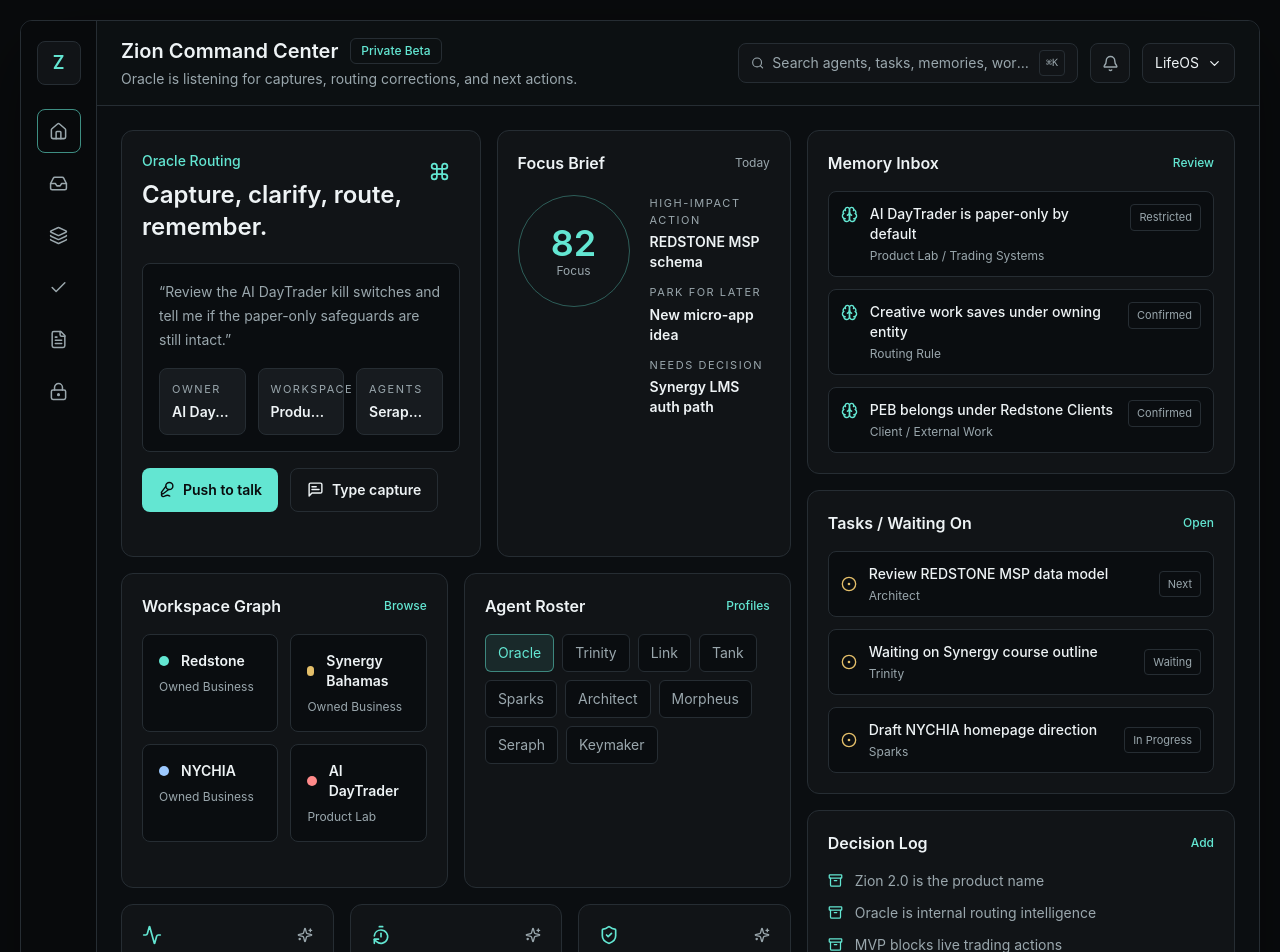
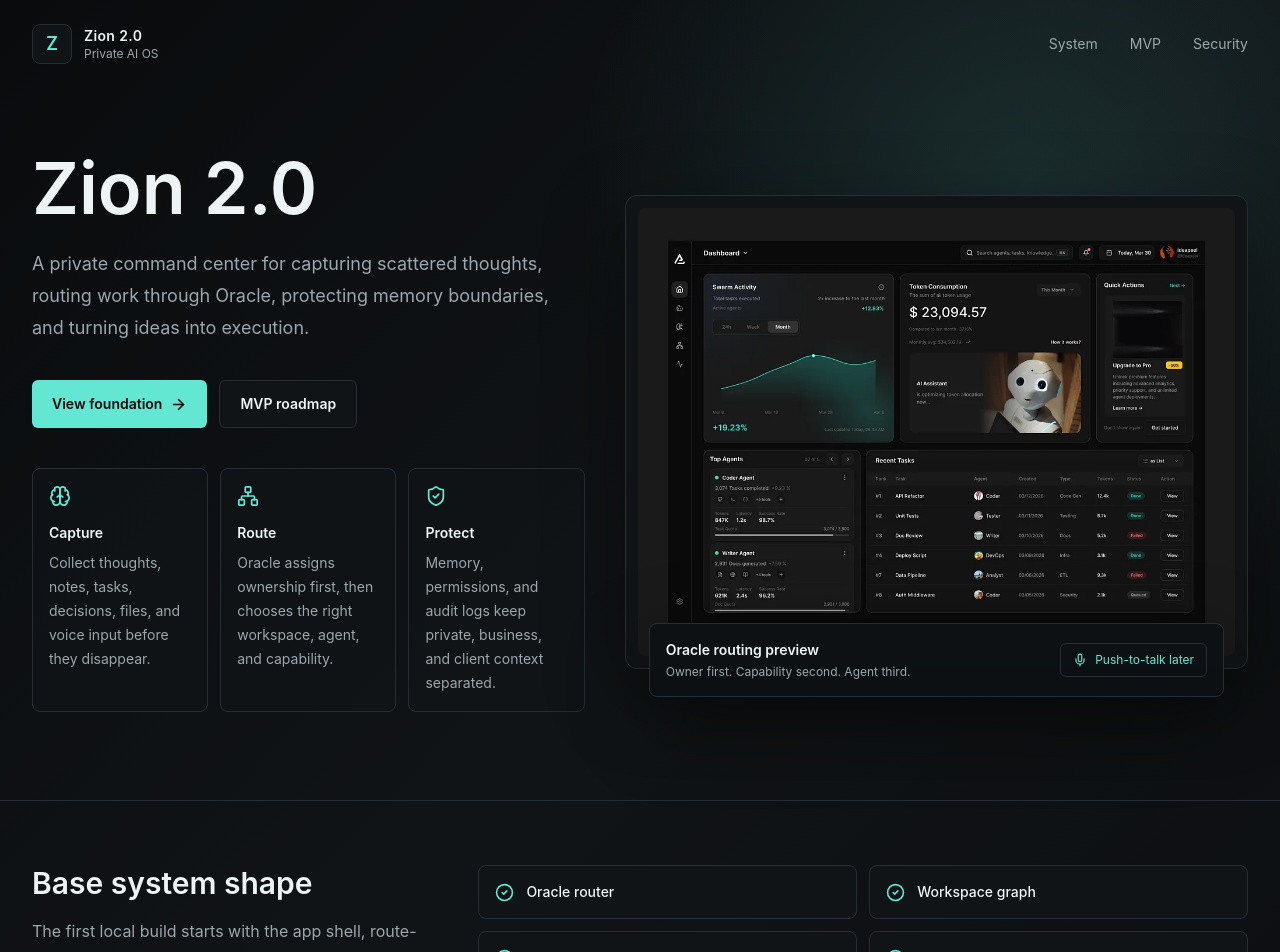
Before and after one commit to garretritchie/project-zion, a Next.js app: page / in a window 1280 px wide. Shown: the top 952 px of the page. Built offline with nearby package versions, Linux system fonts and the light colour scheme.

Commit message:
Updated page.tsx

```diff
--- a/app/page.tsx
+++ b/app/page.tsx
@@ -1,332 +1,157 @@
-import {
-  Activity,
-  Archive,
-  Bell,
-  Brain,
-  Check,
-  ChevronDown,
-  CircleDot,
-  Command,
-  FileText,
-  Fingerprint,
-  GitBranch,
-  Home as HomeIcon,
-  Inbox,
-  Layers3,
-  LockKeyhole,
-  MessageSquareText,
-  Mic2,
-  Search,
-  ShieldCheck,
-  Sparkles,
-  TimerReset
-} from "lucide-react";
+import Image from "next/image";
+import Link from "next/link";
+import { ArrowRight, Brain, CircleCheck as CheckCircle2, LockKeyhole, Mic as Mic2, Network, ShieldCheck } from "lucide-react";
 
-const navItems = [
-  { label: "Dashboard", icon: HomeIcon, active: true },
-  { label: "Capture", icon: Inbox },
-  { label: "Workspaces", icon: Layers3 },
-  { label: "Tasks", icon: Check },
-  { label: "Decisions", icon: FileText },
-  { label: "Security", icon: LockKeyhole }
+export const dynamic = "force-dynamic";
+
+const pillars = [
+  {
+    title: "Capture",
+    text: "Collect thoughts, notes, tasks, decisions, files, and voice input before they disappear.",
+    icon: Brain
+  },
+  {
+    title: "Route",
+    text: "Oracle assigns ownership first, then chooses the right workspace, agent, and capability.",
+    icon: Network
+  },
+  {
+    title: "Protect",
+    text: "Memory, permissions, and audit logs keep private, business, and client context separated.",
+    icon: ShieldCheck
+  }
 ];
 
-const agents = ["Oracle", "Trinity", "Link", "Tank", "Sparks", "Architect", "Morpheus", "Seraph", "Keymaker"];
-
-const workspaceNodes = [
-  { name: "Redstone", type: "Owned Business", accent: "bg-zion-cyan" },
-  { name: "Synergy Bahamas", type: "Owned Business", accent: "bg-zion-gold" },
-  { name: "NYCHIA", type: "Owned Business", accent: "bg-[#9cc9ff]" },
-  { name: "AI DayTrader", type: "Product Lab", accent: "bg-[#ff8a8a]" }
-];
-
-const memories = [
-  { title: "AI DayTrader is paper-only by default", scope: "Product Lab / Trading Systems", level: "Restricted" },
-  { title: "Creative work saves under owning entity", scope: "Routing Rule", level: "Confirmed" },
-  { title: "PEB belongs under Redstone Clients", scope: "Client / External Work", level: "Confirmed" }
-];
-
-const tasks = [
-  { title: "Review REDSTONE MSP data model", owner: "Architect", state: "Next" },
-  { title: "Waiting on Synergy course outline", owner: "Trinity", state: "Waiting" },
-  { title: "Draft NYCHIA homepage direction", owner: "Sparks", state: "In Progress" }
-];
-
-const decisions = [
-  "Zion 2.0 is the product name",
-  "Oracle is internal routing intelligence",
-  "MVP blocks live trading actions"
-];
+const roadmap = ["Text capture", "Mock Oracle routing", "Memory inbox", "Tasks and waiting-on", "Decision log"];
 
 export default function Home() {
   return (
-    <main className="min-h-screen bg-zion-bg p-3 text-zion-text sm:p-5">
-      <div className="mx-auto grid min-h-[calc(100vh-40px)] max-w-[1500px] grid-cols-1 overflow-hidden rounded-xl border border-zion-line bg-[#0b0e11] shadow-command lg:grid-cols-[76px_1fr]">
-        <aside className="hidden border-r border-zion-line bg-[#080a0c] lg:flex lg:flex-col lg:items-center lg:justify-between lg:py-5">
-          <div className="flex flex-col items-center gap-6">
-            <div className="grid h-11 w-11 place-items-center rounded-lg border border-zion-line bg-zion-panel text-lg font-semibold text-zion-cyan">
+    <main className="min-h-screen overflow-hidden">
+      <header className="mx-auto flex w-full max-w-7xl items-center justify-between px-6 py-6 lg:px-8">
+        <Link className="flex items-center gap-3" href="/">
+          <span className="grid h-10 w-10 place-items-center rounded-lg border border-zion-line bg-zion-panel text-lg font-semibold text-zion-cyan">
             Z
+          </span>
+          <span>
+            <span className="block text-sm font-semibold tracking-wide text-zion-text">Zion 2.0</span>
+            <span className="block text-xs text-zion-muted">Private AI OS</span>
+          </span>
+        </Link>
+        <nav className="hidden items-center gap-8 text-sm text-zion-muted md:flex">
+          <a className="transition hover:text-zion-text" href="#system">
+            System
+          </a>
+          <a className="transition hover:text-zion-text" href="#roadmap">
+            MVP
+          </a>
+          <a className="transition hover:text-zion-text" href="#security">
+            Security
+          </a>
+        </nav>
+      </header>
+
+      <section className="mx-auto grid min-h-[calc(100vh-88px)] w-full max-w-7xl grid-cols-1 items-center gap-10 px-6 pb-14 pt-8 lg:grid-cols-[0.94fr_1.06fr] lg:px-8">
+        <div className="max-w-3xl">
+          <h1 className="max-w-3xl text-5xl font-semibold leading-[1.02] tracking-normal text-zion-text sm:text-6xl lg:text-7xl">
+            Zion 2.0
+          </h1>
+          <p className="mt-6 max-w-2xl text-lg leading-8 text-zion-muted">
+            A private command center for capturing scattered thoughts, routing work through Oracle, protecting memory boundaries, and turning ideas into execution.
+          </p>
+          <div className="mt-9 flex flex-col gap-3 sm:flex-row">
+            <a
+              className="inline-flex h-12 items-center justify-center gap-2 rounded-md bg-zion-cyan px-5 text-sm font-semibold text-zion-bg transition hover:bg-[#86f0e0]"
+              href="#system"
+            >
+              View foundation
+              <ArrowRight size={17} strokeWidth={2.2} />
+            </a>
+            <a
+              className="inline-flex h-12 items-center justify-center rounded-md border border-zion-line bg-zion-panel px-5 text-sm font-semibold text-zion-text transition hover:border-zion-cyan/60"
+              href="#roadmap"
+            >
+              MVP roadmap
+            </a>
           </div>
-            <nav className="flex flex-col gap-2">
-              {navItems.map((item) => {
-                const Icon = item.icon;
+          <div className="mt-10 grid max-w-2xl grid-cols-1 gap-3 sm:grid-cols-3">
+            {pillars.map((pillar) => {
+              const Icon = pillar.icon;
               return (
-                  <button
-                    key={item.label}
-                    aria-label={item.label}
-                    className={`grid h-11 w-11 place-items-center rounded-lg border text-zion-muted transition ${
-                      item.active
-                        ? "border-zion-cyan/60 bg-zion-cyan/12 text-zion-cyan"
-                        : "border-transparent hover:border-zion-line hover:bg-zion-panel hover:text-zion-text"
-                    }`}
-                  >
-                    <Icon size={19} strokeWidth={1.9} />
-                  </button>
+                <article key={pillar.title} className="rounded-lg border border-zion-line bg-zion-panel/70 p-4">
+                  <Icon className="mb-4 text-zion-cyan" size={22} strokeWidth={1.9} />
+                  <h2 className="text-sm font-semibold text-zion-text">{pillar.title}</h2>
+                  <p className="mt-2 text-sm leading-6 text-zion-muted">{pillar.text}</p>
+                </article>
               );
             })}
-            </nav>
           </div>
-          <button aria-label="Identity vault" className="grid h-11 w-11 place-items-center rounded-lg border border-zion-line text-zion-muted">
-            <Fingerprint size={19} />
-          </button>
-        </aside>
+        </div>
 
-        <section className="flex min-w-0 flex-col">
-          <header className="flex flex-col gap-4 border-b border-zion-line bg-[#0d1114]/95 px-4 py-4 backdrop-blur md:flex-row md:items-center md:justify-between lg:px-6">
+        <div className="relative">
+          <div className="rounded-xl border border-zion-line bg-zion-panel p-3 shadow-command">
+            <Image
+              src="/assets/zion-dashboard-inspiration.webp"
+              alt="Dark command-center dashboard inspiration"
+              width={1024}
+              height={768}
+              priority
+              className="aspect-[4/3] w-full rounded-lg object-cover"
+            />
+          </div>
+          <div className="absolute -bottom-7 left-6 right-6 rounded-lg border border-zion-line bg-[#0d1114]/95 p-4 shadow-command backdrop-blur">
+            <div className="flex items-center justify-between gap-5">
               <div>
-              <div className="flex items-center gap-3">
-                <h1 className="text-xl font-semibold tracking-normal text-zion-text">Zion Command Center</h1>
-                <span className="rounded-md border border-zion-line px-2.5 py-1 text-xs font-medium text-zion-cyan">Private Beta</span>
+                <p className="text-sm font-semibold text-zion-text">Oracle routing preview</p>
+                <p className="mt-1 text-xs text-zion-muted">Owner first. Capability second. Agent third.</p>
               </div>
-              <p className="mt-1 text-sm text-zion-muted">Oracle is listening for captures, routing corrections, and next actions.</p>
-            </div>
-            <div className="flex flex-col gap-3 sm:flex-row sm:items-center">
-              <div className="flex h-10 min-w-0 items-center gap-2 rounded-lg border border-zion-line bg-zion-panel px-3 text-sm text-zion-muted sm:w-[340px]">
-                <Search size={16} />
-                <span className="truncate">Search agents, tasks, memories, workspaces...</span>
-                <kbd className="ml-auto rounded border border-zion-line px-1.5 py-0.5 text-[10px] text-zion-muted">⌘K</kbd>
-              </div>
-              <button className="grid h-10 w-10 place-items-center rounded-lg border border-zion-line bg-zion-panel text-zion-muted">
-                <Bell size={17} />
-              </button>
-              <button className="flex h-10 items-center gap-2 rounded-lg border border-zion-line bg-zion-panel px-3 text-sm text-zion-text">
-                LifeOS
-                <ChevronDown size={15} />
-              </button>
-            </div>
-          </header>
-
-          <div className="grid flex-1 gap-4 p-4 xl:grid-cols-[1.22fr_0.78fr] lg:p-6">
-            <div className="grid gap-4">
-              <section className="grid gap-4 xl:grid-cols-[1.1fr_0.9fr]">
-                <article className="rounded-xl border border-zion-line bg-zion-panel p-5">
-                  <div className="flex items-start justify-between gap-4">
-                    <div>
-                      <p className="text-sm font-medium text-zion-cyan">Oracle Routing</p>
-                      <h2 className="mt-2 text-2xl font-semibold text-zion-text">Capture, clarify, route, remember.</h2>
-                    </div>
-                    <span className="flex h-10 w-10 shrink-0 items-center justify-center rounded-lg bg-zion-cyan/12 text-zion-cyan">
-                      <Command size={21} />
+              <span className="inline-flex items-center gap-2 rounded-md border border-zion-line px-3 py-2 text-xs text-zion-cyan">
+                <Mic2 size={14} />
+                Push-to-talk later
               </span>
             </div>
-                  <div className="mt-5 rounded-lg border border-zion-line bg-[#0a0d10] p-4">
-                    <p className="text-sm leading-6 text-zion-muted">
-                      “Review the AI DayTrader kill switches and tell me if the paper-only safeguards are still intact.”
-                    </p>
-                    <div className="mt-4 grid gap-3 sm:grid-cols-3">
-                      <RoutePill label="Owner" value="AI DayTrader" />
-                      <RoutePill label="Workspace" value="Product Lab" />
-                      <RoutePill label="Agents" value="Seraph + Tank" />
           </div>
         </div>
-                  <div className="mt-4 flex flex-col gap-3 sm:flex-row">
-                    <button className="inline-flex h-11 items-center justify-center gap-2 rounded-lg bg-zion-cyan px-4 text-sm font-semibold text-zion-bg">
-                      <Mic2 size={17} />
-                      Push to talk
-                    </button>
-                    <button className="inline-flex h-11 items-center justify-center gap-2 rounded-lg border border-zion-line px-4 text-sm font-semibold text-zion-text">
-                      <MessageSquareText size={17} />
-                      Type capture
-                    </button>
-                  </div>
-                </article>
-
-                <article className="rounded-xl border border-zion-line bg-zion-panel p-5">
-                  <div className="flex items-center justify-between">
-                    <h2 className="text-base font-semibold text-zion-text">Focus Brief</h2>
-                    <span className="text-xs text-zion-muted">Today</span>
-                  </div>
-                  <div className="mt-5 grid grid-cols-[112px_1fr] gap-5">
-                    <div className="grid aspect-square place-items-center rounded-full border border-zion-cyan/35 bg-zion-cyan/8">
-                      <div className="text-center">
-                        <p className="text-4xl font-semibold text-zion-cyan">82</p>
-                        <p className="text-xs text-zion-muted">Focus</p>
-                      </div>
-                    </div>
-                    <div className="space-y-3">
-                      <FocusRow label="High-impact action" value="REDSTONE MSP schema" />
-                      <FocusRow label="Park for later" value="New micro-app idea" />
-                      <FocusRow label="Needs decision" value="Synergy LMS auth path" />
-                    </div>
-                  </div>
-                </article>
       </section>
 
-              <section className="grid gap-4 xl:grid-cols-2">
-                <Panel title="Workspace Graph" action="Browse">
+      <section id="system" className="border-y border-zion-line bg-zion-bg/58 px-6 py-16 lg:px-8">
+        <div className="mx-auto grid max-w-7xl gap-8 lg:grid-cols-[0.7fr_1.3fr]">
+          <div>
+            <h2 className="text-3xl font-semibold text-zion-text">Base system shape</h2>
+            <p className="mt-4 max-w-xl text-base leading-7 text-zion-muted">
+              The first local build starts with the app shell, route-aware landing page, and the data model needed for workspaces, agents, memory proposals, decisions, tasks, and audit logs.
+            </p>
+          </div>
           <div className="grid gap-3 sm:grid-cols-2">
-                    {workspaceNodes.map((node) => (
-                      <div key={node.name} className="rounded-lg border border-zion-line bg-[#0a0d10] p-4">
-                        <div className="flex items-center gap-3">
-                          <span className={`h-2.5 w-2.5 rounded-full ${node.accent}`} />
-                          <h3 className="text-sm font-semibold text-zion-text">{node.name}</h3>
-                        </div>
-                        <p className="mt-2 text-xs text-zion-muted">{node.type}</p>
+            {["Oracle router", "Workspace graph", "Agent profiles", "Memory inbox", "Decision log", "Audit trail"].map((item) => (
+              <div key={item} className="flex items-center gap-3 rounded-lg border border-zion-line bg-zion-panel p-4">
+                <CheckCircle2 className="shrink-0 text-zion-cyan" size={19} />
+                <span className="text-sm font-medium text-zion-text">{item}</span>
               </div>
             ))}
           </div>
-                </Panel>
-
-                <Panel title="Agent Roster" action="Profiles">
-                  <div className="flex flex-wrap gap-2">
-                    {agents.map((agent, index) => (
-                      <span
-                        key={agent}
-                        className={`rounded-md border px-3 py-2 text-sm ${
-                          index === 0
-                            ? "border-zion-cyan/50 bg-zion-cyan/10 text-zion-cyan"
-                            : "border-zion-line bg-[#0a0d10] text-zion-muted"
-                        }`}
-                      >
-                        {agent}
-                      </span>
-                    ))}
         </div>
-                </Panel>
       </section>
 
-              <section className="grid gap-4 xl:grid-cols-3">
-                <MetricCard icon={Activity} label="Active Workspaces" value="15" detail="4 need review" />
-                <MetricCard icon={TimerReset} label="Waiting On" value="7" detail="2 aging items" />
-                <MetricCard icon={ShieldCheck} label="Risk Gates" value="3" detail="all enforced" />
-              </section>
+      <section id="roadmap" className="mx-auto grid max-w-7xl gap-8 px-6 py-16 lg:grid-cols-2 lg:px-8">
+        <div className="rounded-xl border border-zion-line bg-zion-panel p-6">
+          <h2 className="text-2xl font-semibold text-zion-text">First MVP loop</h2>
+          <ul className="mt-6 space-y-4">
+            {roadmap.map((item) => (
+              <li key={item} className="flex items-center gap-3 text-sm text-zion-muted">
+                <span className="h-2 w-2 rounded-full bg-zion-gold" />
+                {item}
+              </li>
+            ))}
+          </ul>
         </div>
-
-            <aside className="grid content-start gap-4">
-              <Panel title="Memory Inbox" action="Review">
-                <div className="space-y-3">
-                  {memories.map((memory) => (
-                    <div key={memory.title} className="rounded-lg border border-zion-line bg-[#0a0d10] p-3">
-                      <div className="flex items-start gap-3">
-                        <Brain className="mt-0.5 shrink-0 text-zion-cyan" size={17} />
-                        <div className="min-w-0">
-                          <p className="text-sm font-medium leading-5 text-zion-text">{memory.title}</p>
-                          <p className="mt-1 text-xs text-zion-muted">{memory.scope}</p>
-                        </div>
-                        <span className="ml-auto rounded border border-zion-line px-2 py-1 text-[11px] text-zion-muted">{memory.level}</span>
-                      </div>
-                    </div>
-                  ))}
-                </div>
-              </Panel>
-
-              <Panel title="Tasks / Waiting On" action="Open">
-                <div className="space-y-3">
-                  {tasks.map((task) => (
-                    <div key={task.title} className="flex items-center gap-3 rounded-lg border border-zion-line bg-[#0a0d10] p-3">
-                      <CircleDot className="shrink-0 text-zion-gold" size={16} />
-                      <div className="min-w-0">
-                        <p className="truncate text-sm font-medium text-zion-text">{task.title}</p>
-                        <p className="mt-1 text-xs text-zion-muted">{task.owner}</p>
-                      </div>
-                      <span className="ml-auto rounded border border-zion-line px-2 py-1 text-[11px] text-zion-muted">{task.state}</span>
-                    </div>
-                  ))}
-                </div>
-              </Panel>
-
-              <Panel title="Decision Log" action="Add">
-                <div className="space-y-3">
-                  {decisions.map((decision) => (
-                    <div key={decision} className="flex items-start gap-3 text-sm text-zion-muted">
-                      <Archive className="mt-0.5 shrink-0 text-zion-cyan" size={15} />
-                      <span>{decision}</span>
-                    </div>
-                  ))}
-                </div>
-              </Panel>
-
-              <div className="rounded-xl border border-zion-line bg-[#101417] p-5">
-                <div className="flex items-center gap-3">
-                  <div className="grid h-10 w-10 place-items-center rounded-lg bg-zion-gold/12 text-zion-gold">
-                    <GitBranch size={19} />
-                  </div>
-                  <div>
-                    <p className="text-sm font-semibold text-zion-text">Audit Trail</p>
-                    <p className="mt-1 text-xs text-zion-muted">Last route logged 42 seconds ago</p>
-                  </div>
-                </div>
-              </div>
-            </aside>
+        <div id="security" className="rounded-xl border border-zion-line bg-zion-panel p-6">
+          <LockKeyhole className="text-zion-cyan" size={28} />
+          <h2 className="mt-5 text-2xl font-semibold text-zion-text">Permissioned by default</h2>
+          <p className="mt-4 text-base leading-7 text-zion-muted">
+            MVP actions stay conservative: read, summarize, draft, and queue. Zion should not send messages, delete files, modify business systems, or enable live trading without explicit future approval gates.
+          </p>
         </div>
       </section>
-      </div>
     </main>
   );
 }
-
-function RoutePill({ label, value }: { label: string; value: string }) {
-  return (
-    <div className="rounded-lg border border-zion-line bg-zion-panel2 p-3">
-      <p className="text-[11px] uppercase tracking-[0.14em] text-zion-muted">{label}</p>
-      <p className="mt-1 truncate text-sm font-semibold text-zion-text">{value}</p>
-    </div>
-  );
-}
-
-function FocusRow({ label, value }: { label: string; value: string }) {
-  return (
-    <div>
-      <p className="text-[11px] uppercase tracking-[0.14em] text-zion-muted">{label}</p>
-      <p className="mt-1 text-sm font-semibold text-zion-text">{value}</p>
-    </div>
-  );
-}
-
-function Panel({ title, action, children }: { title: string; action: string; children: React.ReactNode }) {
-  return (
-    <article className="rounded-xl border border-zion-line bg-zion-panel p-5">
-      <div className="mb-4 flex items-center justify-between">
-        <h2 className="text-base font-semibold text-zion-text">{title}</h2>
-        <button className="text-xs font-medium text-zion-cyan">{action}</button>
-      </div>
-      {children}
-    </article>
-  );
-}
-
-function MetricCard({
-  icon: Icon,
-  label,
-  value,
-  detail
-}: {
-  icon: typeof Activity;
-  label: string;
-  value: string;
-  detail: string;
-}) {
-  return (
-    <article className="rounded-xl border border-zion-line bg-zion-panel p-5">
-      <div className="flex items-center justify-between">
-        <Icon className="text-zion-cyan" size={20} />
-        <Sparkles className="text-zion-muted" size={16} />
-      </div>
-      <p className="mt-5 text-sm text-zion-muted">{label}</p>
-      <div className="mt-2 flex items-end justify-between gap-3">
-        <p className="text-3xl font-semibold text-zion-text">{value}</p>
-        <p className="pb-1 text-xs text-zion-muted">{detail}</p>
-      </div>
-    </article>
-  );
-}
```
Lines whose indentation alone changed are shown as unchanged.
